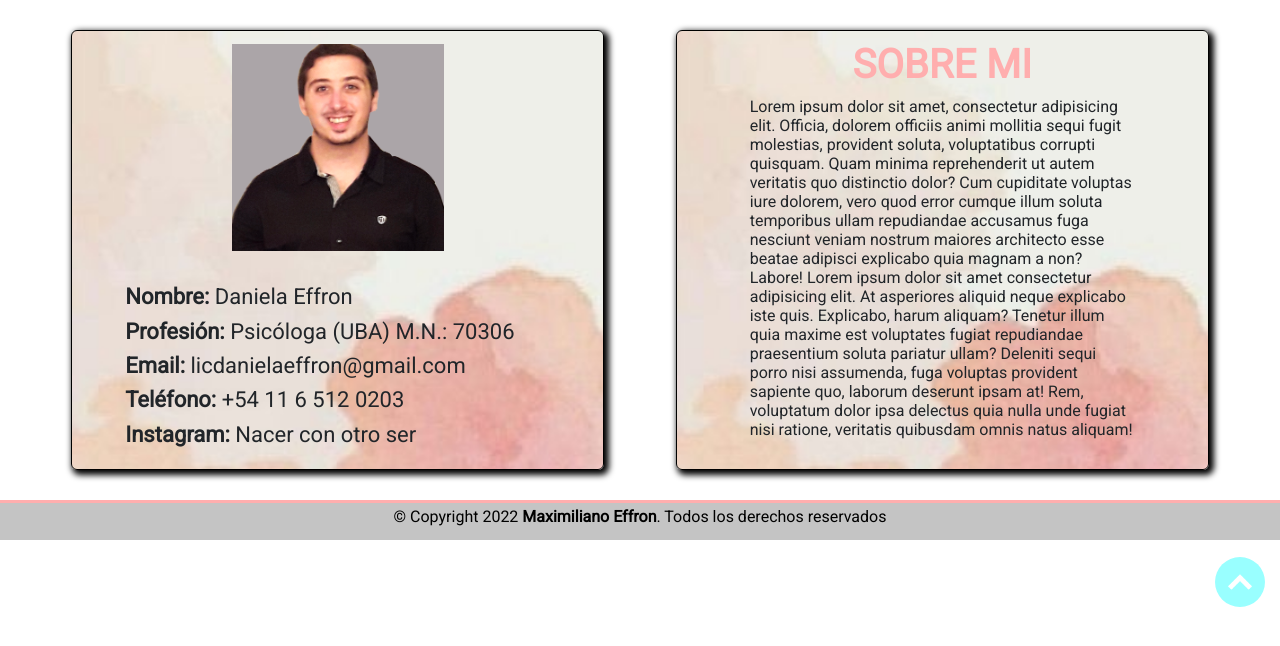
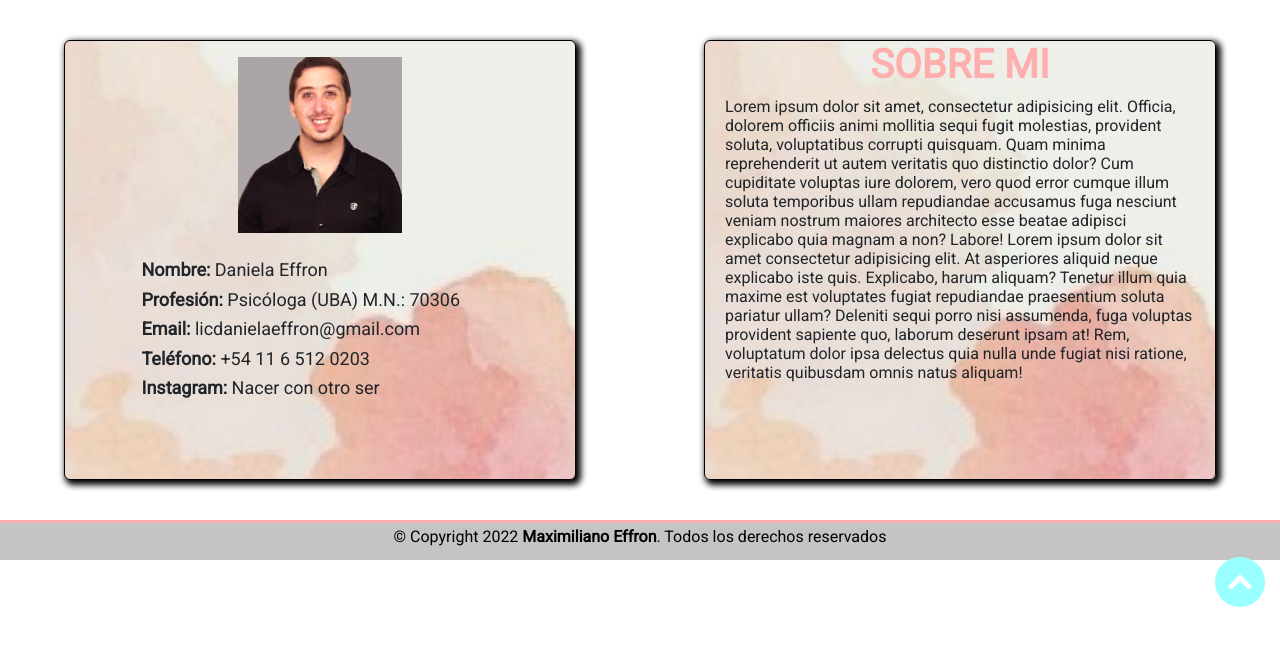
Before and after one commit to maxieffron/dani_psicologa, a PHP site: page /pages/sobre-mi.html in a window 1280 px wide. Shown: the part 133-779 px from the top of the page. Run offline with PHP 8.4, Linux system fonts and the light colour scheme.

Commit message:
Se actualizan las secciones 'About me' y 'Formación'

```diff
--- a/assets/css/style.css
+++ b/assets/css/style.css
@@ -151,27 +151,30 @@ nav {
 }
 
 /* ------ SOBRE MI ------*/
-.container-about-me {
+.container-principal {
   display: flex;
   flex-direction: row;
   flex-wrap: wrap;
   justify-content: space-evenly;
-  align-items: center;
-  /*background: url("../images/wallpaper.jpg") $tertiary-color;*/
-  background-repeat: no-repeat;
-  background-size: cover;
-  height: 500px;
+  /*align-items: center;*/
+  padding: 40px 0;
 }
 
 .profile {
   display: flex;
-  flex-direction: column;
+  flex-direction: row;
   flex-wrap: wrap;
-  align-items: center;
+  justify-content: center;
+}
+
+.container-profile {
+  display: flex;
+  flex-direction: row;
+  flex-wrap: wrap;
   justify-content: space-evenly;
+  width: 80%;
   height: 440px;
-  /*background-color: $secondary-color;*/
-  background: url("../images/section-about-me/about-me.jpg");
+  background: url("../images/section-about-me/about-me.jpg") #ffaeae;
   background-repeat: no-repeat;
   background-size: cover;
   border: 1px solid #000000;
@@ -180,52 +183,55 @@ nav {
 }
 
 .photo-profile {
-  width: 40%;
-  /*height: 48%;*/
-  /*background: red;*/
-  /*margin: 0 auto 0 auto;*/
-  /*border: 1px solid red;*/
+  width: 80%;
+  height: 40%;
+  margin: auto;
 }
 
 .photo-profile img {
   /*padding-top: 20px;*/
-  width: 100%;
-  height: auto;
+  width: 40%;
+  height: 100%;
+  margin-left: 30%;
   /*max-width: 243px;
         max-height: 210px;
         */
 }
 
 .data-profile {
-  width: 80%;
-  /*height: 50%;*/
-  padding-top: 20px;
-  /*margin: 180px 4px 0 4px; /*Top-right-bottom-left*/
-  /*border: 1px solid red;*/
+  width: 70%;
+  height: 45%;
+  padding-top: 10px;
 }
 
 .data-profile h3 {
-  font-size: 22px;
+  font-size: 18px;
 }
 
 .data-profile h3 span {
   font-weight: 600;
-  /*border-bottom: 3px solid $primary-color;*/
 }
 
 .about-me {
+  display: flex;
+  flex-direction: row;
+  flex-wrap: wrap;
+  justify-content: space-evenly;
+}
+
+.about-me p {
+  padding: 0 20px;
+}
+
+.container-about-me {
+  width: 80%;
   height: 440px;
   background: url("../images/section-about-me/about-me.jpg");
   background-repeat: no-repeat;
   background-size: cover;
-  /*background-color: $tertiary-color;*/
   border: 1px solid #000000;
   border-radius: 6px;
   box-shadow: 3px 3px 6px 2px black;
-}
-
-.about-me p {
-  padding: 0 20px;
 }
 
 /* ------ FORMACIÓN ------*/
--- a/assets/scss/partials/_section-about-me.scss
+++ b/assets/scss/partials/_section-about-me.scss
@@ -1,26 +1,30 @@
 /* ------ SOBRE MI ------*/
 
-.container-about-me {
+.container-principal {
     display: flex;
     flex-direction: row;
     flex-wrap: wrap;
     justify-content: space-evenly;
-    align-items: center;
-    /*background: url("../images/wallpaper.jpg") $tertiary-color;*/
-    background-repeat: no-repeat;
-    background-size: cover; //Se adapta al tamaño de la pantalla
-    height: 500px;
+    /*align-items: center;*/
+    padding: 40px 0;
 }
 
 .profile {
     display: flex;
-    flex-direction: column;
+    flex-direction: row;
     flex-wrap: wrap;
-    align-items: center;
+    justify-content: center;
+}
+
+.container-profile {
+    display: flex;
+    flex-direction: row;
+    flex-wrap: wrap;
     justify-content: space-evenly;
+
+    width: 80%;
     height: 440px;
-    /*background-color: $secondary-color;*/
-    background: url("../images/section-about-me/about-me.jpg");
+    background: url("../images/section-about-me/about-me.jpg") $secondary-color;
     background-repeat: no-repeat;
     background-size: cover; //Se adapta al tamaño de la pantalla
     border: 1px solid #000000;
@@ -29,18 +33,15 @@
 }
 
 .photo-profile {
-    width: 40%;
-    /*height: 48%;*/
-
-    /*background: red;*/
-
-    /*margin: 0 auto 0 auto;*/
-    /*border: 1px solid red;*/
+    width: 80%;
+    height: 40%;
+    margin: auto;
 
     img {
         /*padding-top: 20px;*/
-        width: 100%;
-        height: auto;
+        width: 40%;
+        height: 100%;
+        margin-left: 30%;
         /*max-width: 243px;
         max-height: 210px;
         */
@@ -48,33 +49,37 @@
 }
 
 .data-profile {
-    width: 80%;
-    /*height: 50%;*/
-    padding-top: 20px;
-
-    /*margin: 180px 4px 0 4px; /*Top-right-bottom-left*/
-    /*border: 1px solid red;*/
+    width: 70%;
+    height: 45%;
+    padding-top: 10px;
 
     h3 {
-        font-size: 22px;
+        font-size: 18px;
         span {
             font-weight: $font-weight-600;
-            /*border-bottom: 3px solid $primary-color;*/
         }
     }
 }
 
 .about-me {
-    height: 440px;
-    background: url("../images/section-about-me/about-me.jpg");
-    background-repeat: no-repeat;
-    background-size: cover; //Se adapta al tamaño de la pantalla
-    /*background-color: $tertiary-color;*/
-    border: 1px solid #000000;
-    border-radius: 6px;
-    box-shadow: 3px 3px 6px 2px black;
+    display: flex;
+    flex-direction: row;
+    flex-wrap: wrap;
+    justify-content: space-evenly;
 
     p {
         padding: 0 20px;
     }
 }
+
+.container-about-me {
+    width: 80%;
+    height: 440px;
+    background: url("../images/section-about-me/about-me.jpg");
+    background-repeat: no-repeat;
+    background-size: cover; //Se adapta al tamaño de la pantalla
+
+    border: 1px solid #000000;
+    border-radius: 6px;
+    box-shadow: 3px 3px 6px 2px black;
+}
--- a/pages/sobre-mi.html
+++ b/pages/sobre-mi.html
@@ -53,8 +53,9 @@
         </header>
 
         <main>
-            <div class="container-about-me">
-                <article class="profile col-sm-10 col-lg-5">
+            <div class="container-principal">
+                <article class="profile col-12 col-sm-10 col-lg-6">
+                    <div class="container-profile">
                         <div class="photo-profile">
                             <img
                                 src="../assets/images/section-about-me/daniela_effron.png"
@@ -66,19 +67,23 @@
                             <h3><span>Nombre:</span> Daniela Effron</h3>
 
                             <h3>
-                            <span>Profesión:</span> Psicóloga (UBA) M.N.: 70306
+                                <span>Profesión:</span> Psicóloga (UBA) M.N.:
+                                70306
                             </h3>
 
-                        <h3><span>Email:</span> licdanielaeffron@gmail.com</h3>
+                            <h3>
+                                <span>Email:</span> licdanielaeffron@gmail.com
+                            </h3>
 
                             <h3><span>Teléfono:</span> +54 11 6 512 0203</h3>
 
                             <h3><span>Instagram:</span> Nacer con otro ser</h3>
                         </div>
+                    </div>
                 </article>
 
-                <article class="about-me col-sm-10 col-lg-5">
-                    <section class="description">
+                <article class="about-me col-12 col-sm-10 col-lg-6">
+                    <div class="container-about-me">
                         <h1>Sobre mi</h1>
 
                         <p>
@@ -101,7 +106,7 @@
                             ipsa delectus quia nulla unde fugiat nisi ratione,
                             veritatis quibusdam omnis natus aliquam!
                         </p>
-                    </section>
+                    </div>
                 </article>
             </div>
         </main>
```
Also changed, not shown: other parts of assets/css/style.css (+41 -23 lines), assets/scss/partials/_section-formacion.scss (+50 -27 lines), pages/formacion.html (+131 -9 lines), 1 other file. Lines whose indentation alone changed are shown as unchanged.
